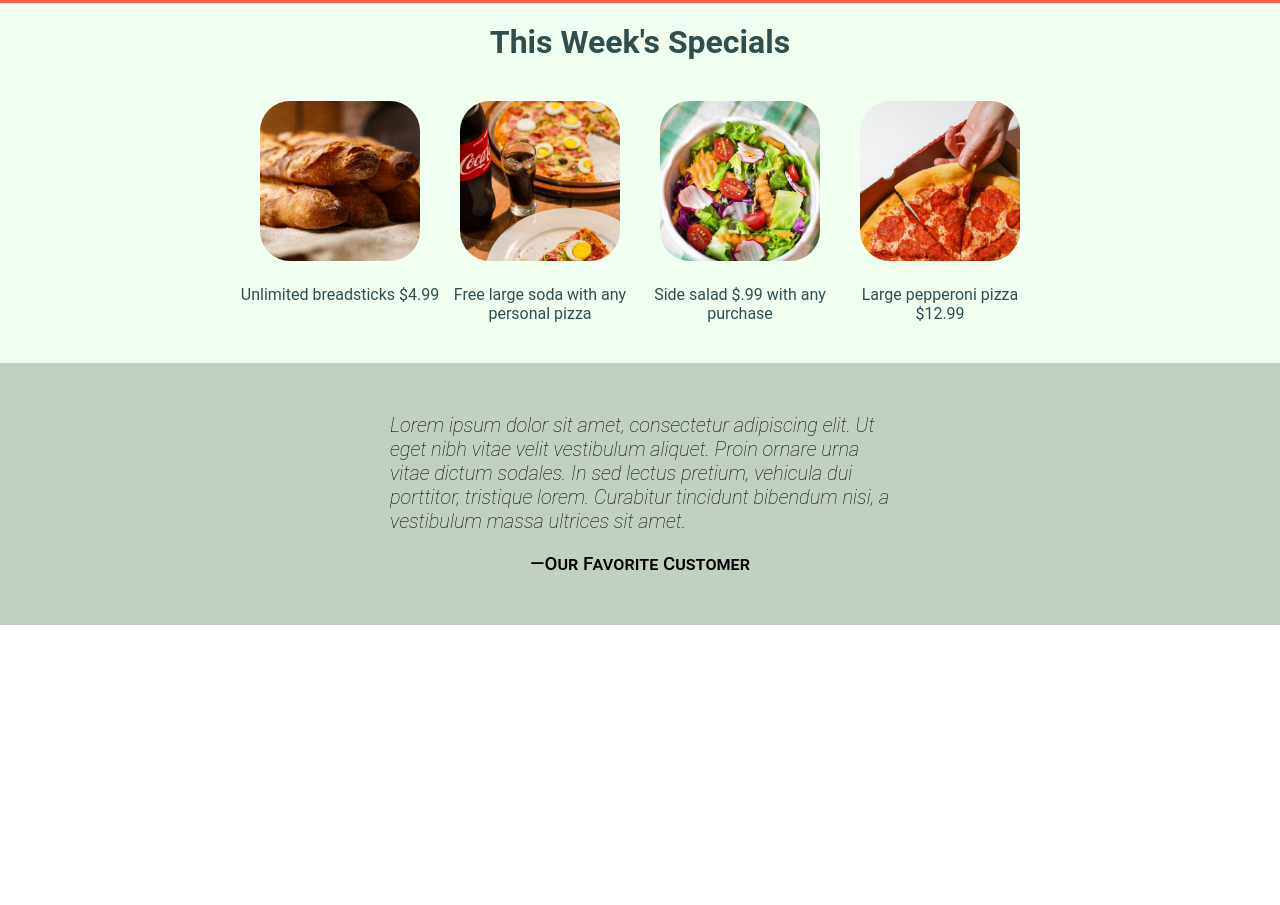
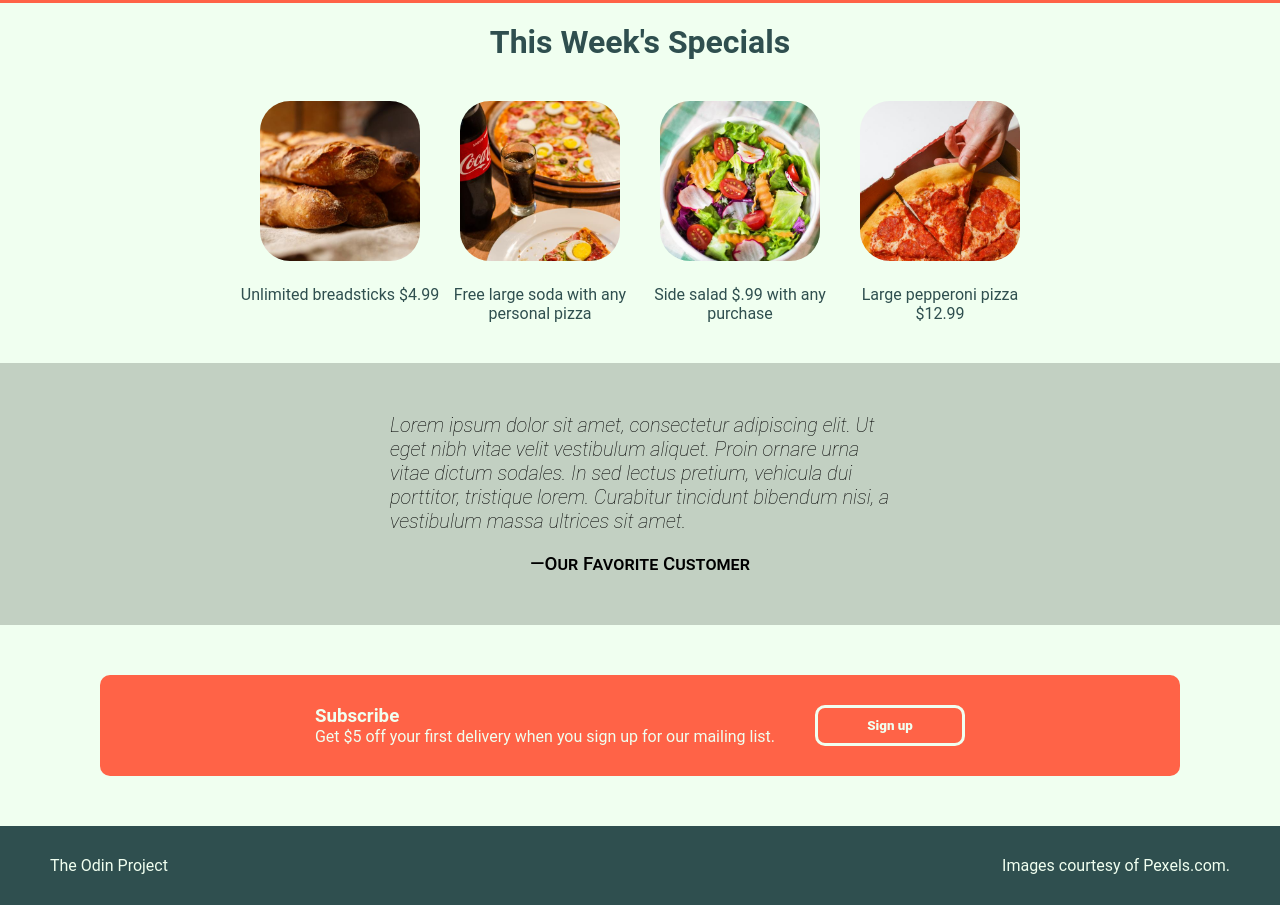
Before and after one commit to sam-whitman/landing-page, a plain HTML site: page index.html in a window 1280 px wide. Shown: the part 562-1467 px from the top of the page. Before the commit the page ends 1187 px from the top, so only its background shows below. Drawn offline with Linux system fonts and the light colour scheme.

Commit message:
Complete page with call to action and footer

```diff
--- a/index.html
+++ b/index.html
@@ -69,5 +69,26 @@
         <h3>—Our Favorite Customer</h3>
     </div>
 
+    <div class="call">
+        <div class = "call-card">
+            <div class = "call-text">
+                <h3>Subscribe </h3>
+                <p>
+                    Get $5 off your first delivery when you sign up for our mailing list.
+                </p>
+            </div>
+            <button>Sign up</button>
+        </div>
+    </div>
+
+    <footer>
+        <p>
+            <a href="https://theodinproject.com">The Odin Project</a>
+        </p>
+        <p>
+            Images courtesy of <a href="https://pexels.com">Pexels.com.</a>
+        </p>
+    </footer>
+
 </body>
 </html>
--- a/styles.css
+++ b/styles.css
@@ -75,7 +75,7 @@ h1 {
     border: 3px solid honeydew;
 }
 
-#order {
+button {
     background-color: darkslategray;
     border: 3px solid honeydew;
     color: honeydew;
@@ -144,3 +144,42 @@ h2 {
     font-variant: small-caps;
     font-weight: 500;
 }
+
+.call {
+    padding: 50px 100px;
+    background-color: honeydew;
+}
+
+.call-card {
+    display: flex;
+    justify-content: center;
+    align-items: center;
+    flex-wrap: wrap;
+    gap: 40px;
+    background-color: tomato;
+    color: honeydew;
+    padding: 30px 40px;
+    border-radius: 10px;
+
+}
+
+.call-card > button {
+    width: 150px;
+    margin: 0px;
+    background-color: tomato;
+}
+
+footer {
+    background-color: darkslategray;
+    display: flex;
+    justify-content: space-between;
+    flex-wrap: wrap;
+    gap: 30px;
+    color: honeydew;
+    padding: 30px 50px;
+}
+
+footer a {
+    color: honeydew;
+    text-decoration: none;
+}
```
